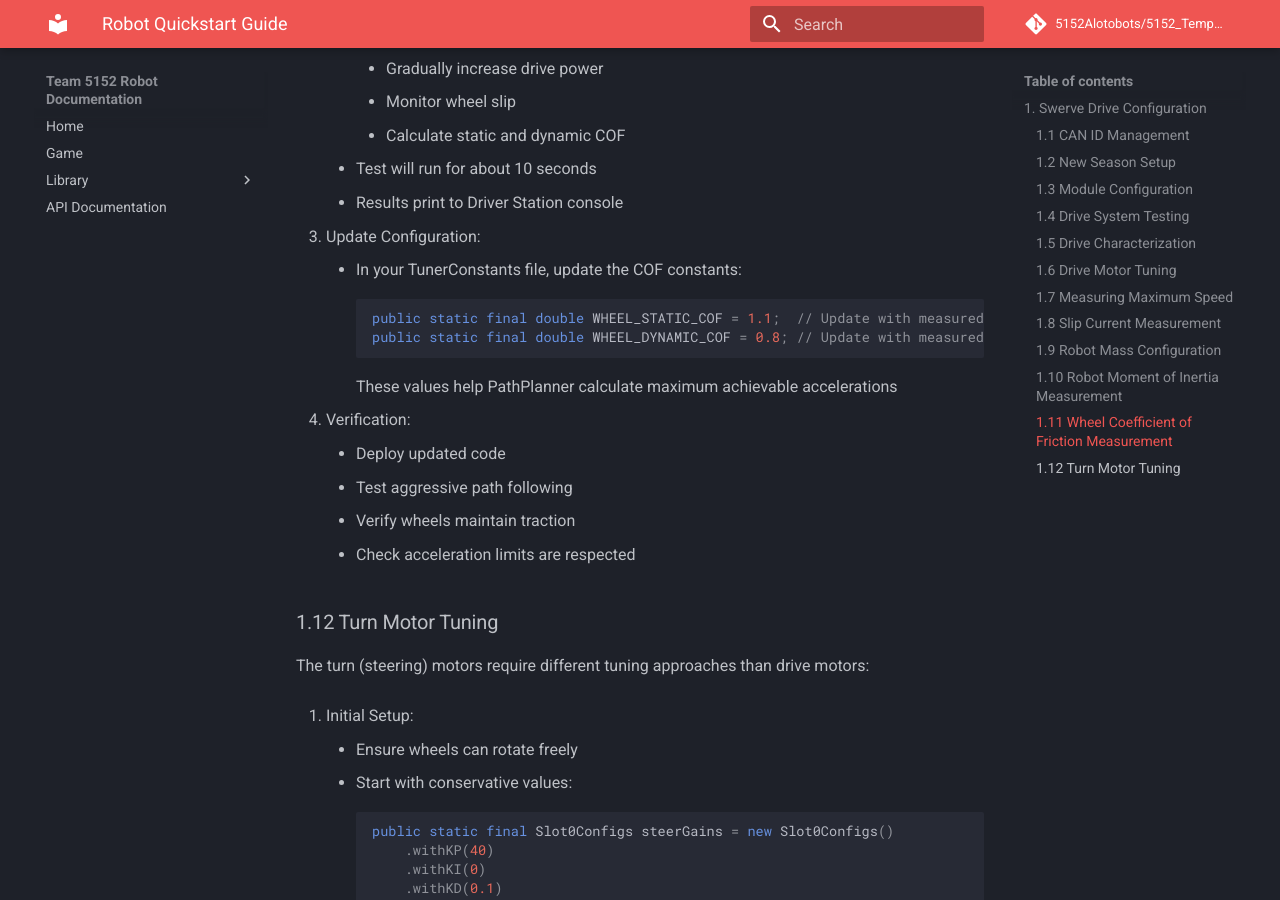
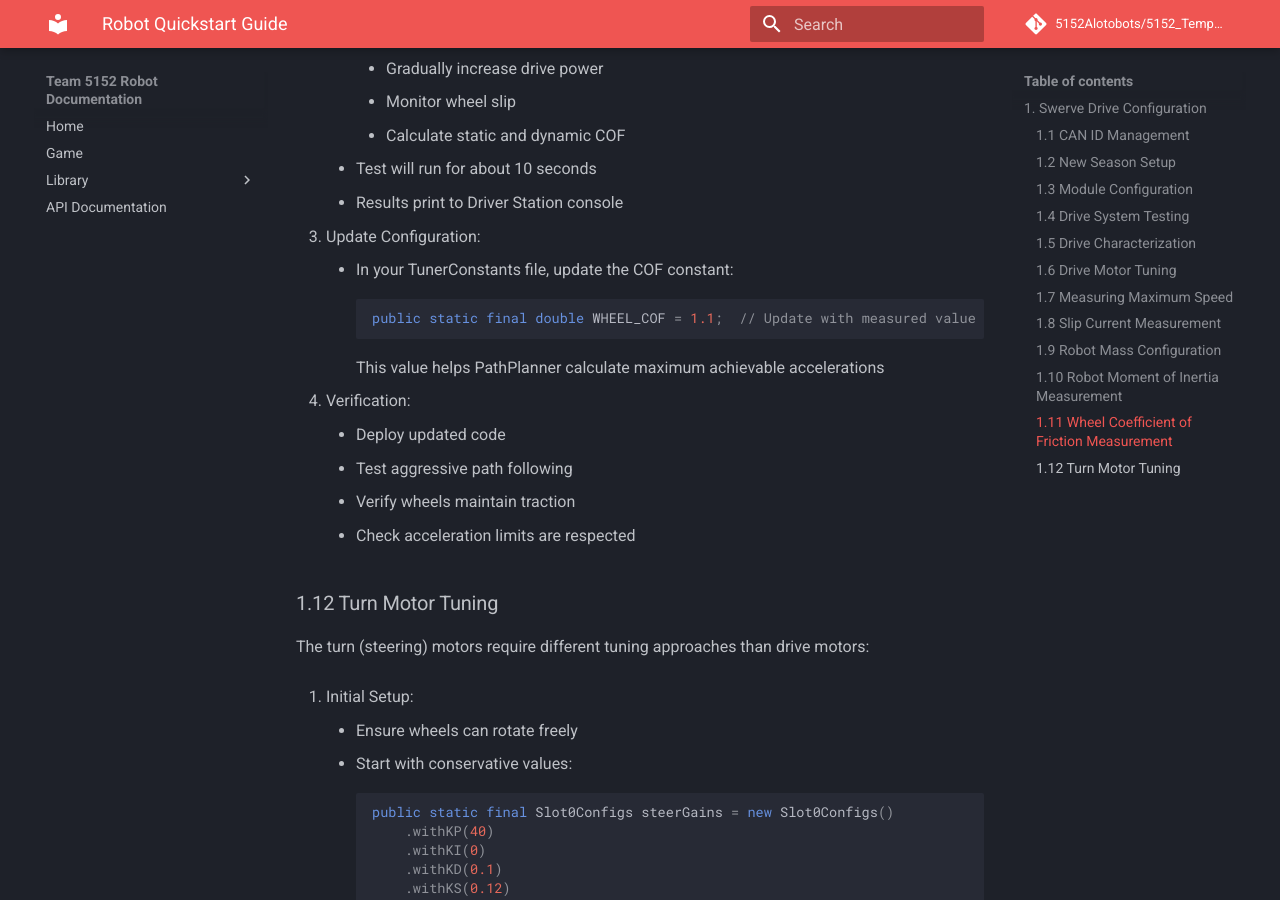
Before and after one commit to 5152Alotobots/5152_Template, an MkDocs documentation site: the page built from docs/mkdocs/docs/quickstart.md, in a window 1280 px wide and 900 px high, scrolled down 10898 px. Built offline with MkDocs 1.6.1 and Material for MkDocs 9.7.7, drawn with Linux system fonts in a browser that asks for light colours; comment, search, counter and statistics services are not loaded.

Commit message:
docs: Update documentation to use single WHEEL_COF value

````diff
--- a/docs/mkdocs/docs/quickstart.md
+++ b/docs/mkdocs/docs/quickstart.md
@@ -395,12 +395,11 @@ After configuring mass and MOI, measure the wheel coefficient of friction for ac
     - Results print to Driver Station console
 
 3. Update Configuration:
-    - In your TunerConstants file, update the COF constants:
+    - In your TunerConstants file, update the COF constant:
     ```java
-    public static final double WHEEL_STATIC_COF = 1.1;  // Update with measured value
-    public static final double WHEEL_DYNAMIC_COF = 0.8; // Update with measured value
+    public static final double WHEEL_COF = 1.1;  // Update with measured value
     ```
-    These values help PathPlanner calculate maximum achievable accelerations
+    This value helps PathPlanner calculate maximum achievable accelerations
 
 4. Verification:
     - Deploy updated code
````
